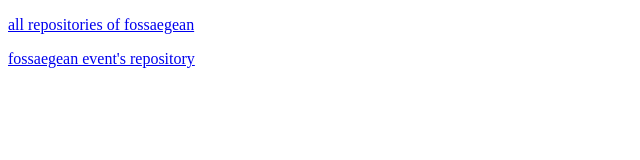
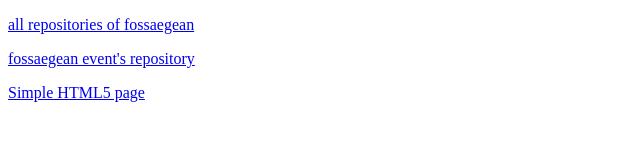
Before and after one commit to fossaegean/fossaegean.github.io, a plain HTML site: page index.html in a window 1280 px wide. Shown: the whole page, without its empty margins (0-640 px from the left). Drawn offline with Linux system fonts and the light colour scheme.

Commit message:
add link to html5play

```diff
--- a/index.html
+++ b/index.html
@@ -7,5 +7,6 @@
 <body>
 <p><a href="http://github.com/fossaegean">all repositories of fossaegean</a></p>
 <p><a href="http://github.com/fossaegean/events">fossaegean event's repository</a></p>
+<p><a href="http://fossaegean.github.io/html5play">Simple HTML5 page</a></p>
 </body>
 </html>
```
